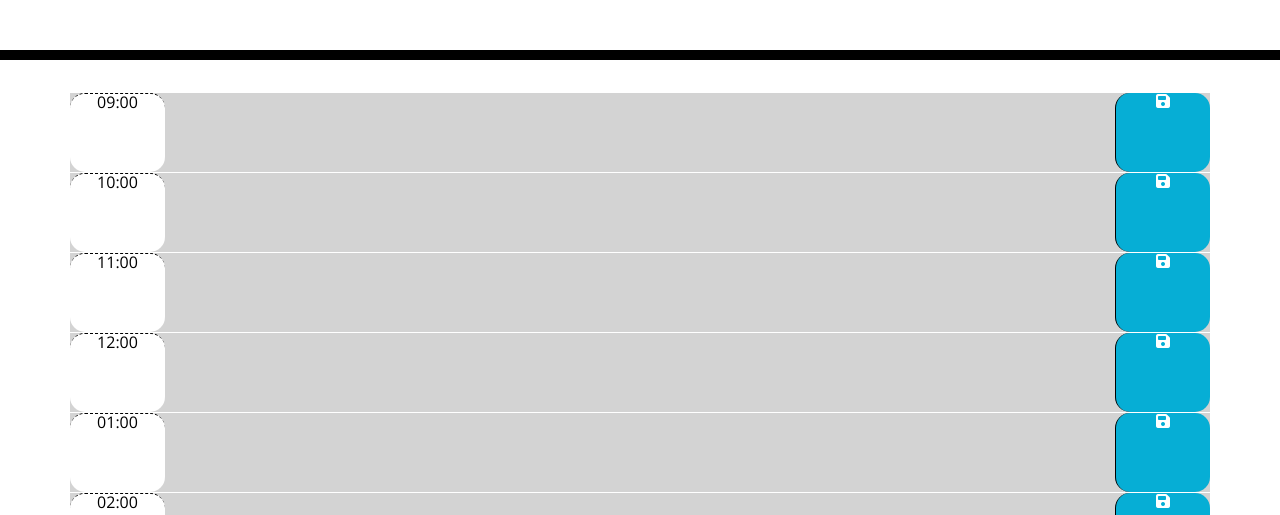
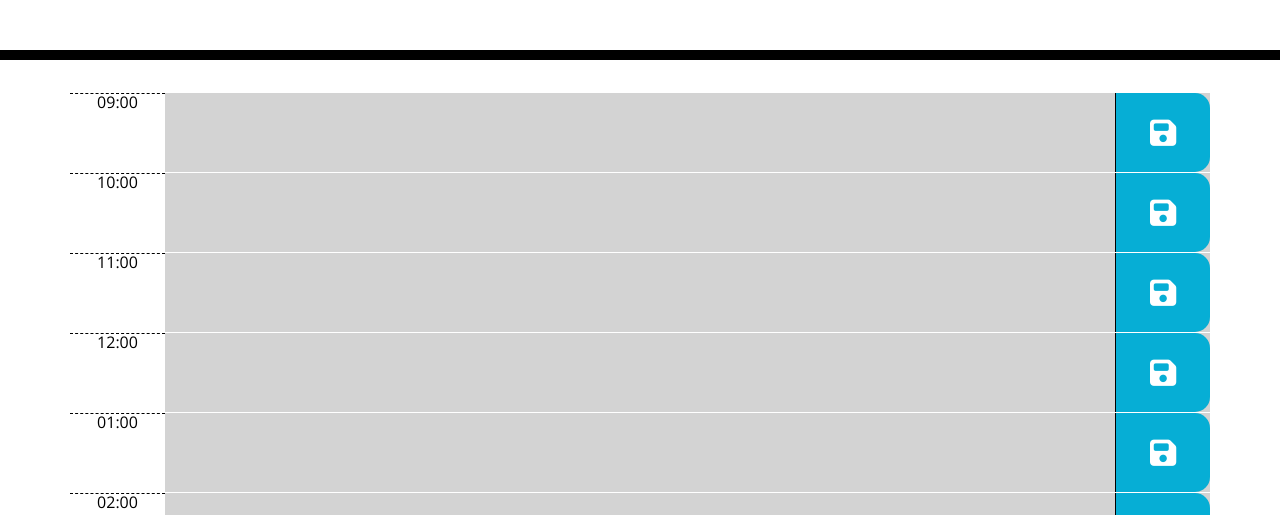
Before and after one commit to jack123abc4/Workday-Planner, a plain HTML site: page index.html in a window 1280 px wide. Shown: the part 272-787 px from the top of the page. Drawn offline with nearby package versions, Linux system fonts and the light colour scheme.

Commit message:
save button / hour block formatting

```diff
--- a/Assets/css/style.css
+++ b/Assets/css/style.css
@@ -25,9 +25,10 @@ textarea {
   white-space: pre-wrap;
 }
 
+/* no border radius */
 .time-block {
   text-align: center;
-  border-radius: 15px;
+  /* border-radius: 15px; */
 }
 
 .row {
@@ -57,17 +58,29 @@ textarea {
   color: white;
 }
 
+/* center icon in div */
 .saveBtn {
   border-left: 1px solid black;
   border-top-right-radius: 15px;
   border-bottom-right-radius: 15px;
   background-color: #06aed5;
   color: white;
+  display: flex;
+  justify-content: center;
 }
 
+/* increase size of save icon, center in div */
+.saveBtn i {
+  font-size: 30px;
+  text-align: center;
+  margin: auto;
+  display: block;
+}
+
+/* adjust transition */
 .saveBtn i:hover {
-  font-size: 20px;
-  transition: all 0.3s ease-in-out;
+  font-size: 40px;
+  transition: all 0.2s ease-in-out;
 }
 
 /* formatting for current day display */
```
